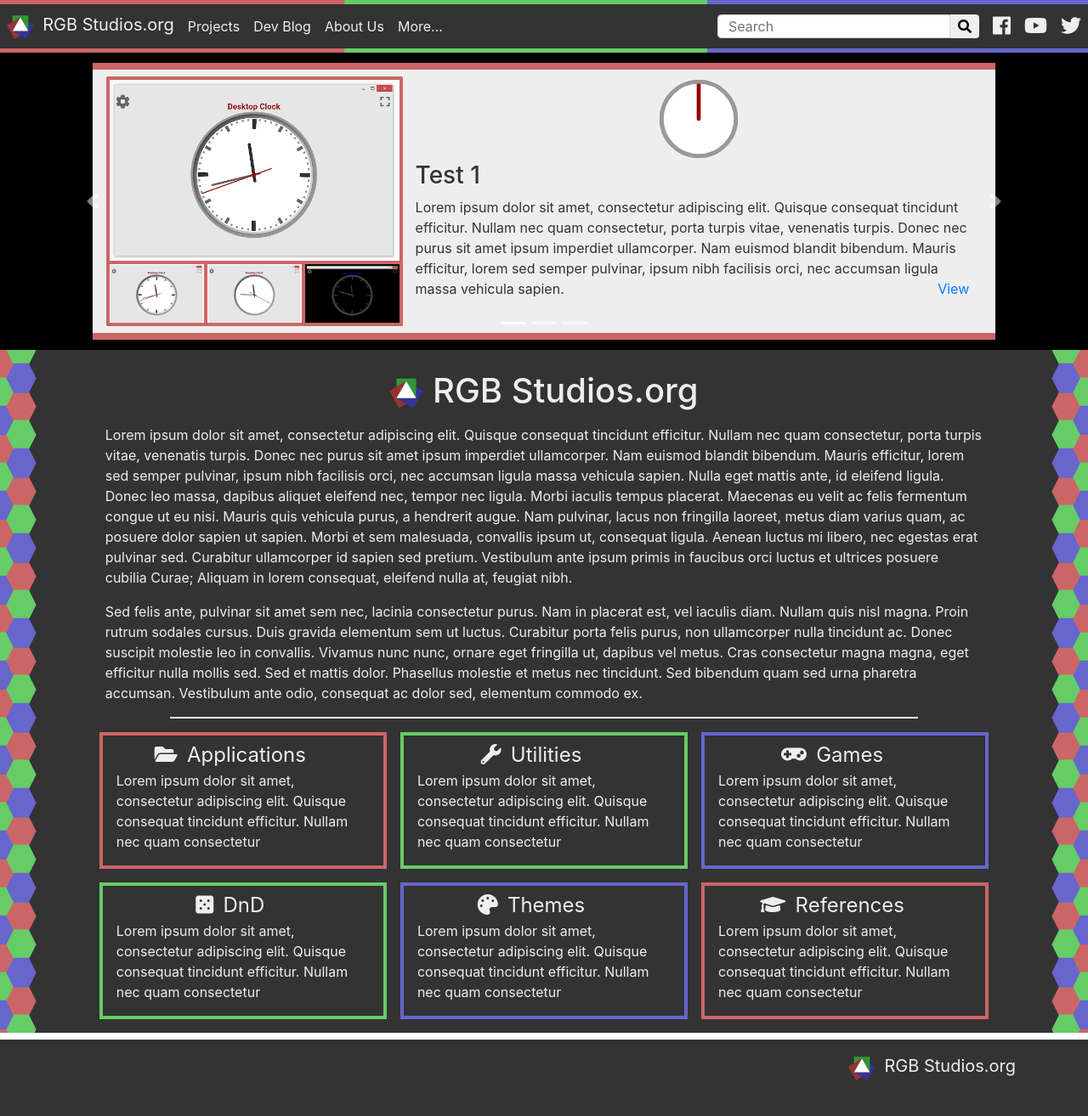
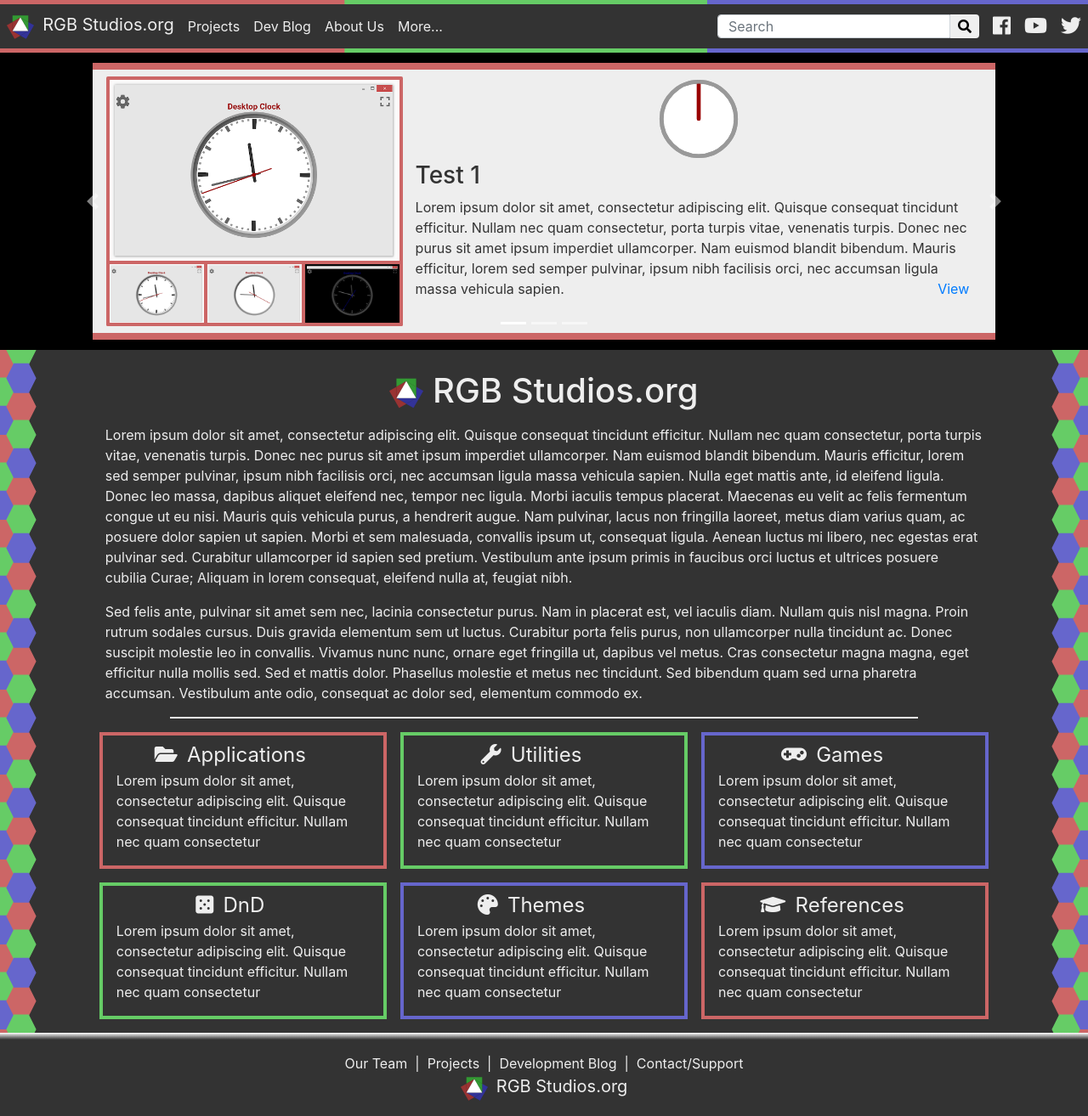
Before and after one commit to rgbstudios/rgb-4.0-alpha, a Jekyll site: the page built from index.html, in a window 1280 px wide. Shown: the whole page at 85% size. Built offline with Jekyll 4.4.1, drawn with Linux system fonts in a browser that asks for light colours; nearby versions of some CDN libraries; before the commit the page ends 1290 px from its top, so only the background shows below that.

Commit message:
Footer Mockup 01

```diff
--- a/_includes/footer.html
+++ b/_includes/footer.html
@@ -1,14 +1,17 @@
-<div class="py-3" style="border-top: 8px solid #fff">
-  <div class="container">
-    <div class="row">
-      <div class="col-md-4">
-      </div>
-      <div class="col-md-4">
-      </div>
-      <div class="col-md-4 text-right">
-        <img src="{{ site.baseurl }}/&images/rgb/rgb-logo.svg" style="height: 32px">
-        <span class="rgb-light" style="font-size: 20px">&nbsp;RGB Studios.org</span>
-      </div>
-    </div>
+<div style="height: 8px; background-image: linear-gradient(#fff, #333);">
+</div>
+<div class="py-3">
+  <div class="container text-center" style="width: 85%">
+    <span class="rgb-light">Our Team</span>
+    <span class="rgb-light">&nbsp;|&nbsp;</span>
+    <span class="rgb-light">Projects</span>
+    <span class="rgb-light">&nbsp;|&nbsp;</span>
+    <span class="rgb-light">Development Blog</span>
+    <span class="rgb-light">&nbsp;|&nbsp;</span>
+    <span class="rgb-light">Contact/Support</span>
+    <br class="mb-2">
+    <img src="{{ site.baseurl }}/&images/rgb/rgb-logo.svg" style="height: 32px">
+    <span class="rgb-light" style="font-size: 20px">&nbsp;RGB Studios.org</span>
+    <br class="mb-1">
   </div>
 </div>
```
